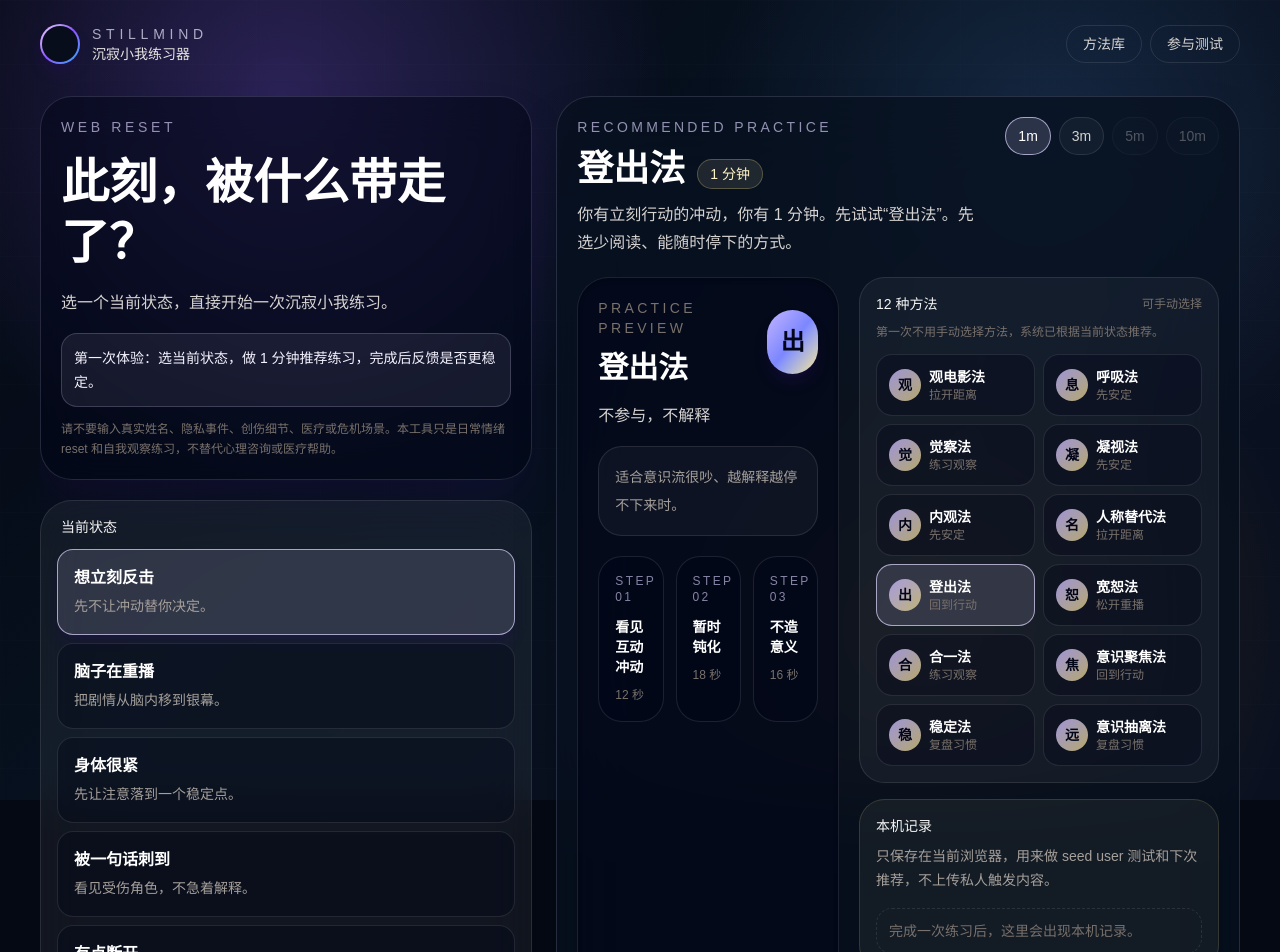
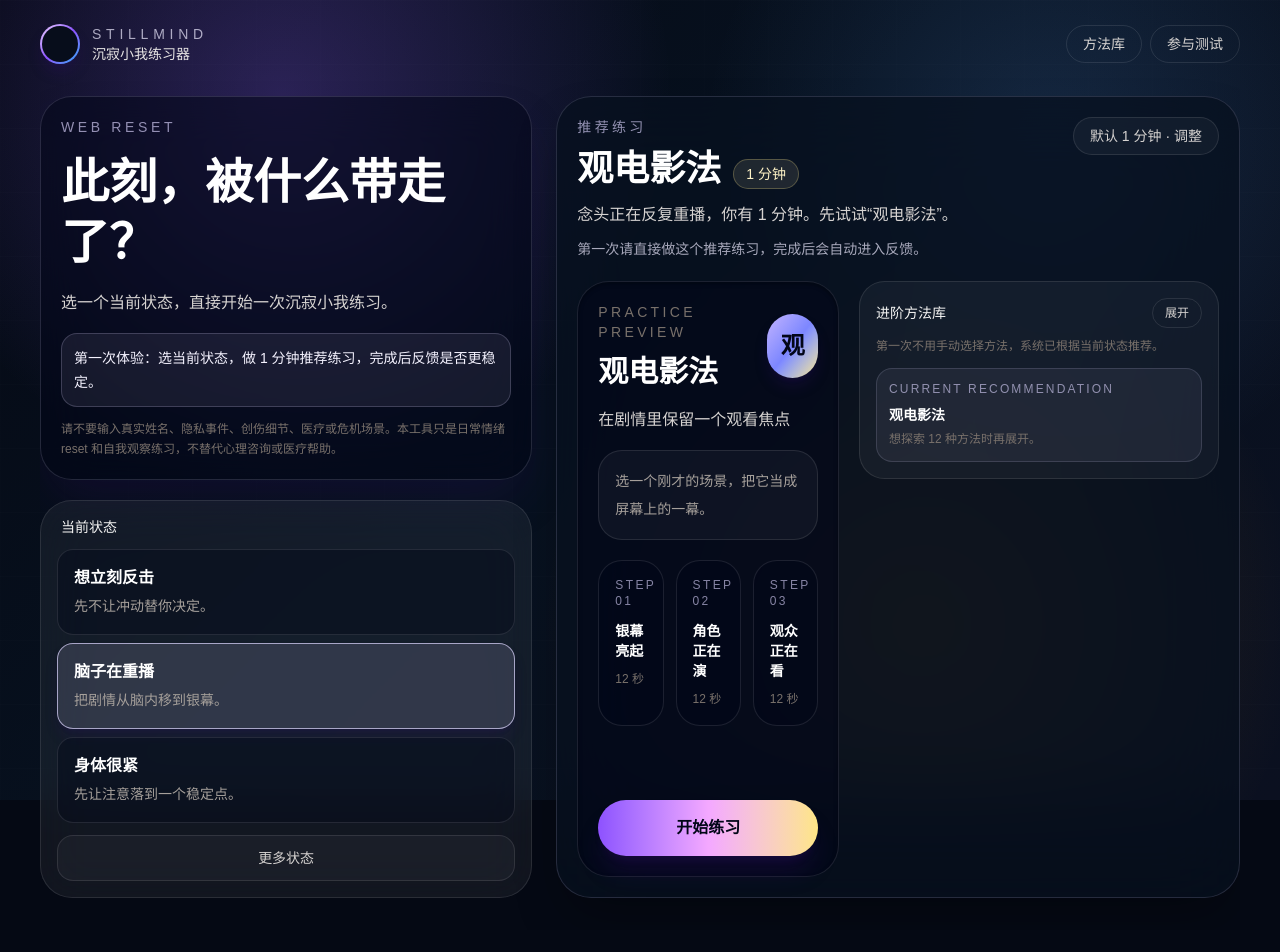
Before and after one commit to williamlovecs/stillmind-inner-cinema, a Next.js app: page /reset in a window 1280 px wide. Shown: the top 952 px of the page. Built offline with nearby package versions, Linux system fonts and the light colour scheme.

Commit message:
feat(web): simplify first-run reset experience

```diff
--- a/src/app/reset/page.tsx
+++ b/src/app/reset/page.tsx
@@ -111,7 +111,7 @@ function practiceFor(methodId: MethodId, duration: DurationMinutes): PracticeVar
 }
 
 export default function ResetPage() {
-  const [mode, setMode] = useState<StateMode>("impulsive");
+  const [mode, setMode] = useState<StateMode>("looping");
   const state = STATE_OPTIONS.find((item) => item.id === mode) ?? STATE_OPTIONS[0];
   const [duration, setDuration] = useState<DurationMinutes>(1);
   const [selectedMethodId, setSelectedMethodId] = useState<MethodId | undefined>();
@@ -127,6 +127,9 @@ export default function ResetPage() {
   const [action, setAction] = useState(ACTIONS[0]);
   const [sessions, setSessions] = useState<PracticeSession[]>([]);
   const [manualChoice, setManualChoice] = useState(false);
+  const [showAdvancedMethods, setShowAdvancedMethods] = useState(false);
+  const [showDurationOptions, setShowDurationOptions] = useState(false);
+  const [showAllStates, setShowAllStates] = useState(false);
   const startedAt = useRef<string>(new Date().toISOString());
 
   useEffect(() => {
@@ -148,6 +151,7 @@ export default function ResetPage() {
   const activeMethodId = manualChoice && selectedMethodId ? selectedMethodId : recommendedMethod.id;
   const method = METHOD_BY_ID.get(activeMethodId) ?? recommendedMethod;
   const practice = practiceFor(method.id, duration) ?? practiceFor(method.id, method.durations[0]);
+  const visibleStateOptions = showAllStates ? STATE_OPTIONS : STATE_OPTIONS.slice(0, 3);
   const currentStep = practice?.steps[stepIndex];
   const totalSeconds = practice?.steps.reduce((sum, step) => sum + step.seconds, 0) ?? 0;
   const completedSeconds = practice ? practice.steps.slice(0, stepIndex).reduce((sum, step) => sum + step.seconds, 0) + ((currentStep?.seconds ?? 0) - secondsLeft) : 0;
@@ -179,6 +183,7 @@ export default function ResetPage() {
     setMode(nextMode);
     setPhase("choose");
     setManualChoice(false);
+    setShowAdvancedMethods(false);
     setResult(undefined);
     const nextActivation = STATE_OPTIONS.find((item) => item.id === nextMode)?.activation ?? 3;
     setIntensityBefore(Math.min(10, nextActivation * 2));
@@ -188,6 +193,7 @@ export default function ResetPage() {
   function chooseMethod(id: MethodId) {
     setSelectedMethodId(id);
     setManualChoice(true);
+    setShowAdvancedMethods(true);
     setPhase("choose");
     setResult(undefined);
   }
@@ -280,20 +286,22 @@ export default function ResetPage() {
             <div className="w-full min-w-0 max-w-[350px] overflow-hidden rounded-[2rem] border border-white/10 bg-white/[0.055] p-4 backdrop-blur-xl sm:max-w-full">
               <p className="px-1 text-sm font-medium text-stone-100">当前状态</p>
               <div className="mt-3 grid gap-2 sm:grid-cols-2 lg:grid-cols-1">
-                {STATE_OPTIONS.map((item) => <button key={item.id} type="button" onClick={() => changeMode(item.id)} className={`rounded-2xl border p-4 text-left transition ${mode === item.id ? "border-violet-200/70 bg-violet-200/14 shadow-lg shadow-violet-950/20" : "border-white/10 bg-slate-950/36 hover:border-violet-200/35"}`}><span className="block text-base font-semibold text-white">{item.label}</span><span className="mt-1 block text-sm leading-6 text-stone-400">{item.body}</span></button>)}
+                {visibleStateOptions.map((item) => <button key={item.id} type="button" onClick={() => changeMode(item.id)} className={`rounded-2xl border p-4 text-left transition ${mode === item.id ? "border-violet-200/70 bg-violet-200/14 shadow-lg shadow-violet-950/20" : "border-white/10 bg-slate-950/36 hover:border-violet-200/35"}`}><span className="block text-base font-semibold text-white">{item.label}</span><span className="mt-1 block text-sm leading-6 text-stone-400">{item.body}</span></button>)}
               </div>
+              <button type="button" onClick={() => setShowAllStates((value) => !value)} className="mt-3 w-full rounded-2xl border border-white/10 bg-white/[0.035] px-4 py-3 text-sm font-medium text-stone-300 transition hover:border-violet-200/35 hover:text-white">{showAllStates ? "收起状态" : "更多状态"}</button>
             </div>
           </aside>
 
           <section className="grid min-h-[720px] w-full min-w-0 max-w-[350px] gap-5 overflow-hidden rounded-[2.2rem] border border-violet-200/15 bg-[#07111f]/76 p-4 shadow-2xl shadow-black/35 backdrop-blur-2xl sm:max-w-full sm:p-5 lg:grid-rows-[auto_1fr]">
             <div className="grid gap-4 lg:grid-cols-[1fr_auto] lg:items-start">
               <div>
-                <p className="text-sm uppercase tracking-[0.24em] text-violet-200/65">Recommended practice</p>
+                <p className="text-sm uppercase tracking-[0.24em] text-violet-200/65">推荐练习</p>
                 <div className="mt-3 flex flex-wrap items-end gap-3"><h2 className="text-3xl font-semibold text-white sm:text-4xl">{method.title}</h2><span className="rounded-full border border-amber-200/25 bg-amber-100/10 px-3 py-1 text-sm text-amber-100">{practice?.minutes ?? duration} 分钟</span></div>
                 <p className="mt-3 max-w-2xl break-all text-base leading-7 text-stone-300">{recommendation.kind === "practice" && method.id === recommendation.primary.id ? recommendation.explanation : method.summary}</p>
+                <p className="mt-2 text-sm leading-6 text-violet-100/70">第一次请直接做这个推荐练习，完成后会自动进入反馈。</p>
               </div>
               <div className="flex flex-wrap gap-2 lg:justify-end">
-                {[1, 3, 5, 10].map((value) => {
+                {!showDurationOptions ? <button type="button" onClick={() => setShowDurationOptions(true)} className="rounded-full border border-white/10 bg-white/[0.04] px-4 py-2 text-sm text-stone-300 transition hover:border-violet-200/35 hover:text-white">默认 1 分钟 · 调整</button> : [1, 3, 5, 10].map((value) => {
                   const minutes = value as DurationMinutes;
                   const available = method.durations.includes(minutes);
                   return <button key={value} type="button" disabled={!available} onClick={() => setDuration(minutes)} className={`rounded-full border px-3 py-2 text-sm transition ${duration === minutes ? "border-violet-200/70 bg-violet-200/16 text-white" : "border-white/10 bg-white/[0.04] text-stone-300 enabled:hover:border-violet-200/35 disabled:cursor-not-allowed disabled:opacity-35"}`}>{value}m</button>;
@@ -311,20 +319,19 @@ export default function ResetPage() {
 
               <aside className="min-w-0 space-y-4">
                 <div className="rounded-[1.6rem] border border-white/10 bg-white/[0.045] p-4">
-                  <div className="flex items-center justify-between gap-3"><p className="text-sm font-medium text-stone-100">12 种方法</p><p className="text-xs text-stone-500">可手动选择</p></div>
+                  <div className="flex items-center justify-between gap-3"><p className="text-sm font-medium text-stone-100">进阶方法库</p><button type="button" onClick={() => setShowAdvancedMethods((value) => !value)} className="rounded-full border border-white/10 px-3 py-1.5 text-xs text-stone-300 transition hover:border-violet-200/35 hover:text-white">{showAdvancedMethods ? "收起" : "展开"}</button></div>
                   <p className="mt-2 text-xs leading-5 text-stone-500">第一次不用手动选择方法，系统已根据当前状态推荐。</p>
-                  <div className="mt-3 grid grid-cols-1 gap-2 sm:grid-cols-2 xl:grid-cols-2">
+                  {!showAdvancedMethods ? <div className="mt-3 rounded-2xl border border-violet-200/15 bg-violet-200/[0.06] p-3"><p className="text-xs uppercase tracking-[0.18em] text-violet-200/60">Current recommendation</p><p className="mt-2 text-sm font-semibold text-white">{method.title}</p><p className="mt-1 text-xs leading-5 text-stone-500">想探索 12 种方法时再展开。</p></div> : <div className="mt-3 grid grid-cols-1 gap-2 sm:grid-cols-2 xl:grid-cols-2">
                     {METHOD_CATALOG.map((item) => <button key={item.id} type="button" onClick={() => chooseMethod(item.id)} className={`group rounded-2xl border p-3 text-left transition ${item.id === method.id ? "border-violet-200/70 bg-violet-200/14" : "border-white/10 bg-slate-950/32 hover:border-violet-200/35"}`}><span className="flex items-center gap-2"><span className="grid h-8 w-8 shrink-0 place-items-center rounded-full bg-gradient-to-br from-violet-300/80 to-amber-200/70 text-sm font-bold text-slate-950">{METHOD_MARKS[item.id]}</span><span className="min-w-0"><span className="block truncate text-sm font-semibold text-white">{item.title}</span><span className="block truncate text-xs text-stone-500">{FAMILY_LABELS[item.family]}</span></span></span></button>)}
-                  </div>
+                  </div>}
                 </div>
-                <div className="rounded-[1.6rem] border border-amber-200/15 bg-amber-100/[0.055] p-4">
+                {sessions.length > 0 ? <div className="rounded-[1.6rem] border border-amber-200/15 bg-amber-100/[0.055] p-4">
                   <p className="text-sm font-medium text-stone-100">本机记录</p>
                   <p className="mt-2 break-all text-sm leading-6 text-stone-400">只保存在当前浏览器，用来做 seed user 测试和下次推荐，不上传私人触发内容。</p>
                   <div className="mt-4 space-y-2">
                     {sessions.slice(0, 3).map((session) => <div key={session.id} className="rounded-2xl border border-white/10 bg-slate-950/36 p-3"><p className="text-sm font-medium text-stone-100">{METHOD_BY_ID.get(session.methodId)?.title ?? session.methodId}</p><p className="mt-1 text-xs text-stone-500">{session.result ?? "completed"} · {new Date(session.startedAt).toLocaleString("zh-CN", { month: "numeric", day: "numeric", hour: "2-digit", minute: "2-digit" })}</p></div>)}
-                    {sessions.length === 0 ? <p className="rounded-2xl border border-dashed border-white/10 p-3 text-sm text-stone-500">完成一次练习后，这里会出现本机记录。</p> : null}
                   </div>
-                </div>
+                </div> : null}
               </aside>
             </div>
           </section>
```
